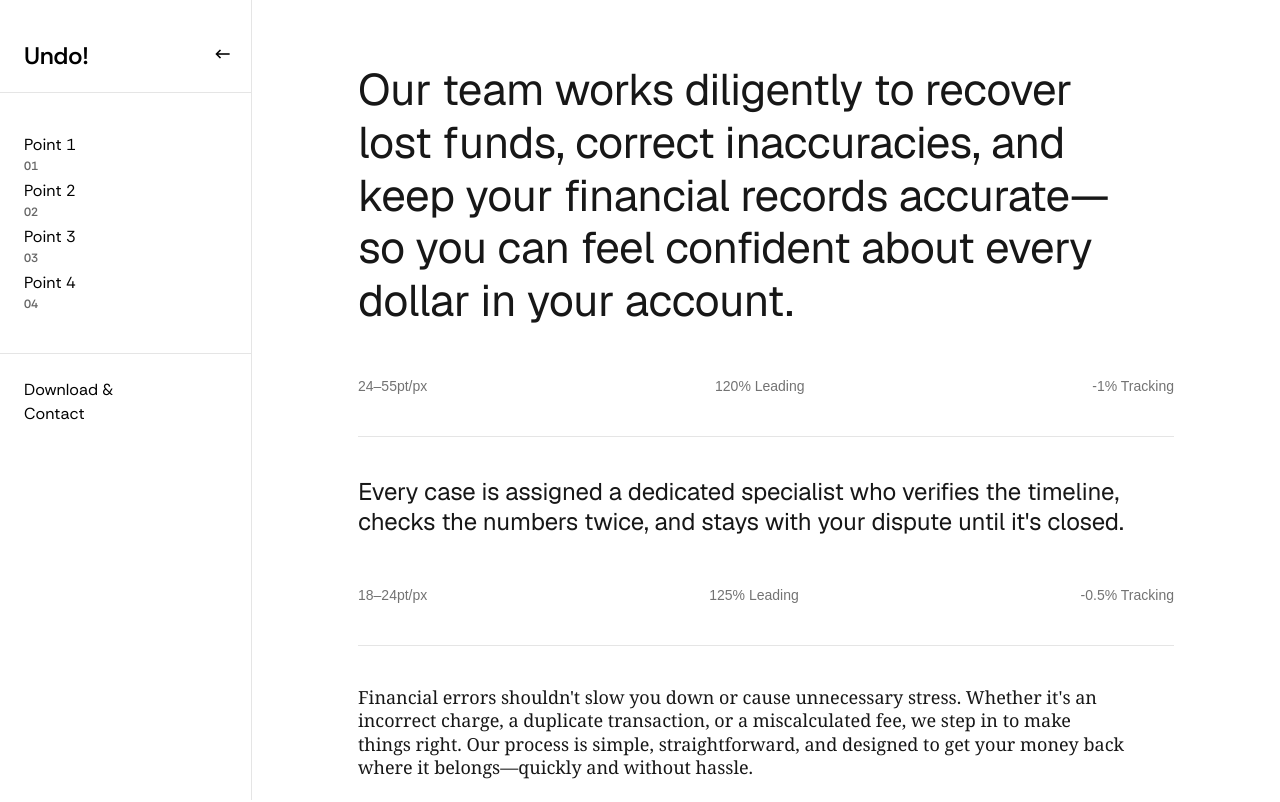
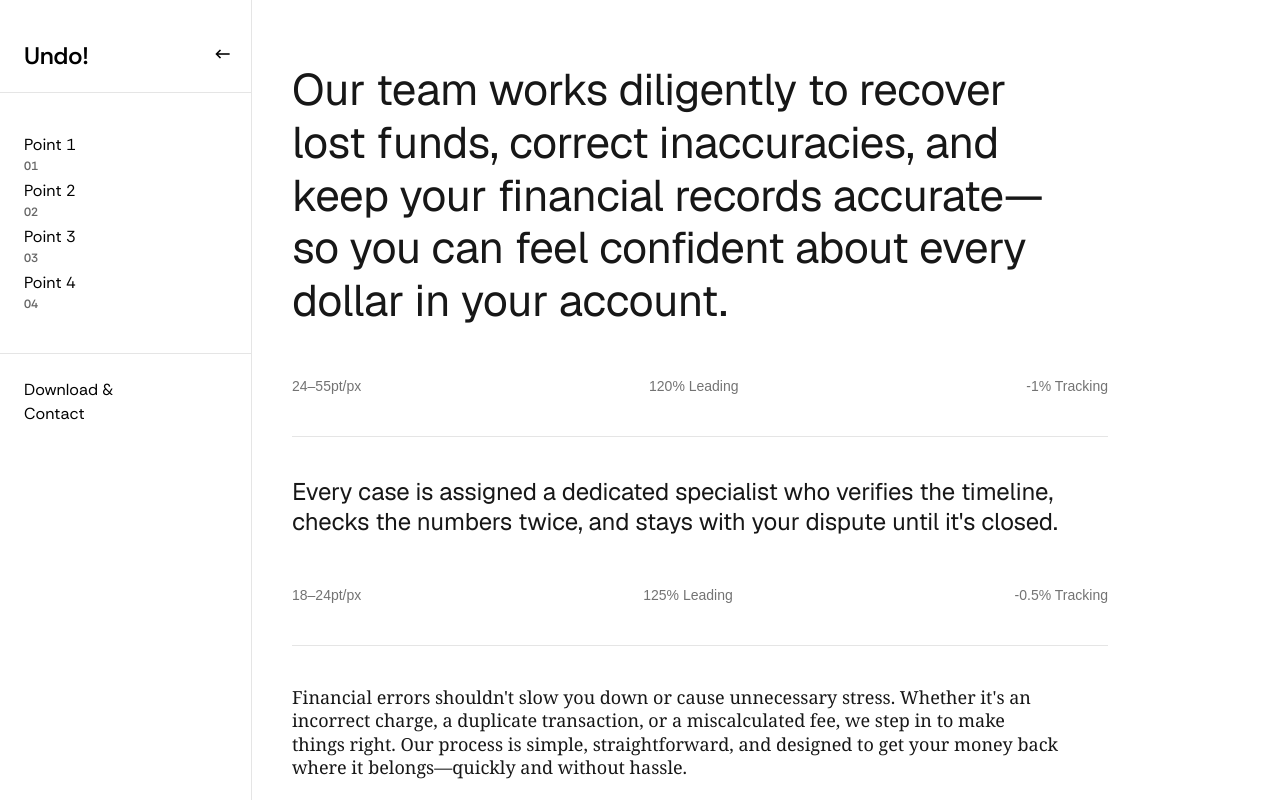
Before and after one commit to ayan-011/Ui, a Next.js app: page /home/point4 in a window 1280 px wide. Shown: the top 802 px of the page. Built offline with nearby package versions, Linux system fonts and the light colour scheme.

Commit message:
improve page-4

```diff
--- /dev/null
+++ b/app/components/loading.tsx
@@ -0,0 +1,26 @@
+"use client";
+
+import { useEffect, useState } from "react";
+import { usePathname } from "next/navigation";
+
+export default function PageLoader({ children }: { children: React.ReactNode }) {
+  const pathname = usePathname();
+  const [loading, setLoading] = useState(false);
+
+  useEffect(() => {
+    setLoading(true);
+    const timer = setTimeout(() => setLoading(false), 400); // adjust delay if needed
+    return () => clearTimeout(timer);
+  }, [pathname]);
+
+  return (
+    <>
+      {loading && (
+        <div className="fixed inset-0 z-[9999] flex items-center justify-center bg-white backdrop-blur-sm">
+          <div className="h-12 w-12 animate-spin rounded-full border-4 border-gray-200 border-t-orange-500" />
+        </div>
+      )}
+      {children}
+    </>
+  );
+}
--- a/app/home/page.tsx
+++ b/app/home/page.tsx
@@ -19,7 +19,7 @@ const Home = () => {
       items-center flex px-10  justify-center
     "
   >
-    <span className='text-[9vw] font-rethink '>Undo!</span>
+    <span className='text-[9vw] font-rethink flex'>Undo <span className='text-orange-500 '>!</span></span>
   </div>
 
   {/* Image section */}
--- a/app/home/point4/component/Typespecimensection.tsx
+++ b/app/home/point4/component/Typespecimensection.tsx
@@ -126,7 +126,7 @@ function VisualCoin({ accent }: { accent: string }) {
 
 function VisualGrid({ accent }: { accent: string }) {
   return (
-    <div className="grid h-24 w-24 grid-cols-3 gap-1.5 rounded-xl bg-white/80 p-3 shadow-lg backdrop-blur">
+  <div className="grid h-24 w-24 grid-cols-3 place-items-center gap-1.5 rounded-xl bg-white/80 p-3 shadow-lg backdrop-blur">
   {Array.from({ length: 9 }).map((_, i) => (
     <span
       key={i}
@@ -203,7 +203,7 @@ function SpecimenRow({ spec }: { spec: Spec }) {
 
 export default function TypeSpecimenSection() {
   return (
-    <section className="mx-auto max-w-4xl bg-white px-6 py-16 sm:px-10">
+    <section className="   max-w-[70vw] bg-white px-6 py-16 sm:px-10">
       {SPECS.map((spec) => (
         <SpecimenRow key={spec.id} spec={spec} />
       ))}
--- a/app/home/point4/page.tsx
+++ b/app/home/point4/page.tsx
@@ -3,7 +3,7 @@ import TypeSpecimenSection from './component/Typespecimensection'
 
 const Point4 = () => {
   return (
-    <div className='w-full h-fit'>
+    <div className='w-full h-fit bg-white'>
       <TypeSpecimenSection/>
     </div>
   )
--- a/app/layout.tsx
+++ b/app/layout.tsx
@@ -7,6 +7,7 @@ import "./globals.css";
 import Sidebar from "./components/sidebar";
 
 import localFont from "next/font/local";
+import PageLoader from "./components/loading";
 
 const geistSans = Geist({
   variable: "--font-geist-sans",
@@ -62,7 +63,12 @@ export default function LayoutClient({
 
 
      <div className="flex-1 [container-type:inline-size] [container-name:page]">
+
+
+      <PageLoader>
+
     {children}
+      </PageLoader>
   </div>
 
       </main>
```
Lines whose indentation alone changed are shown as unchanged.
